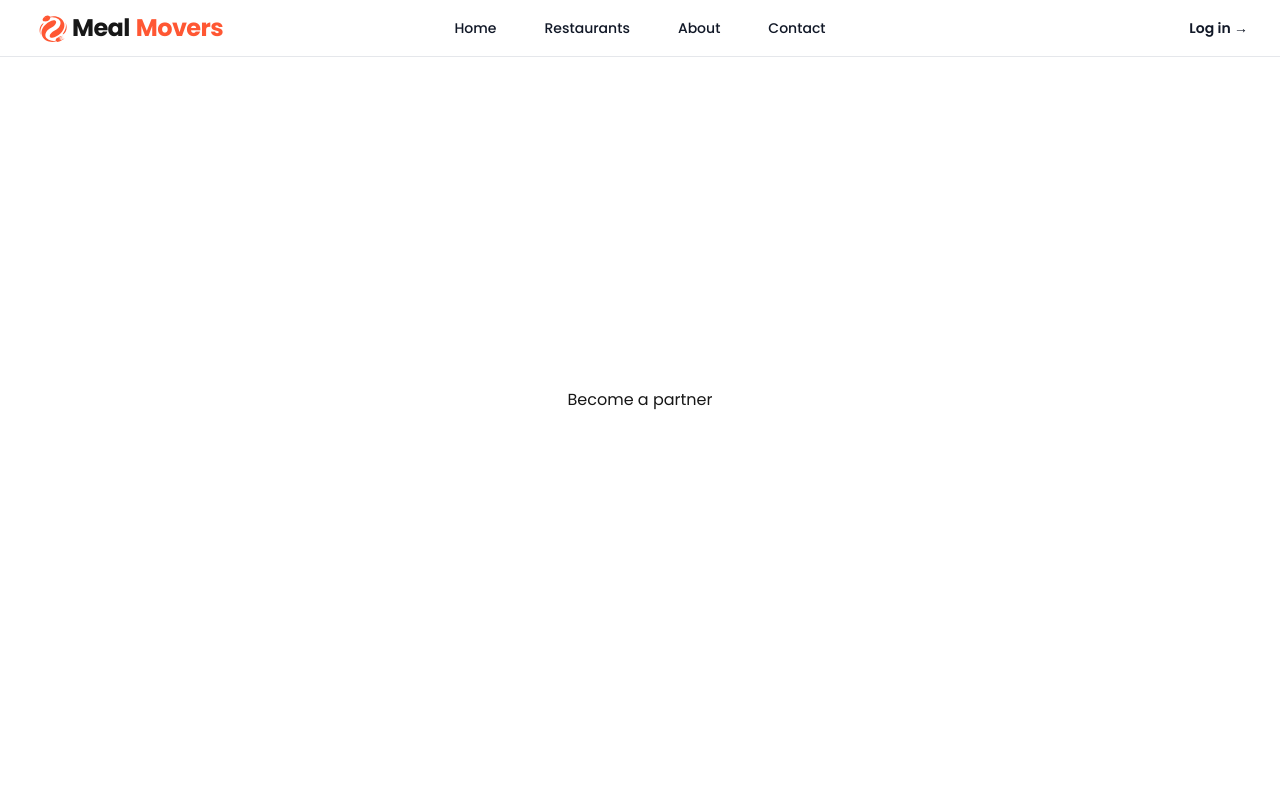
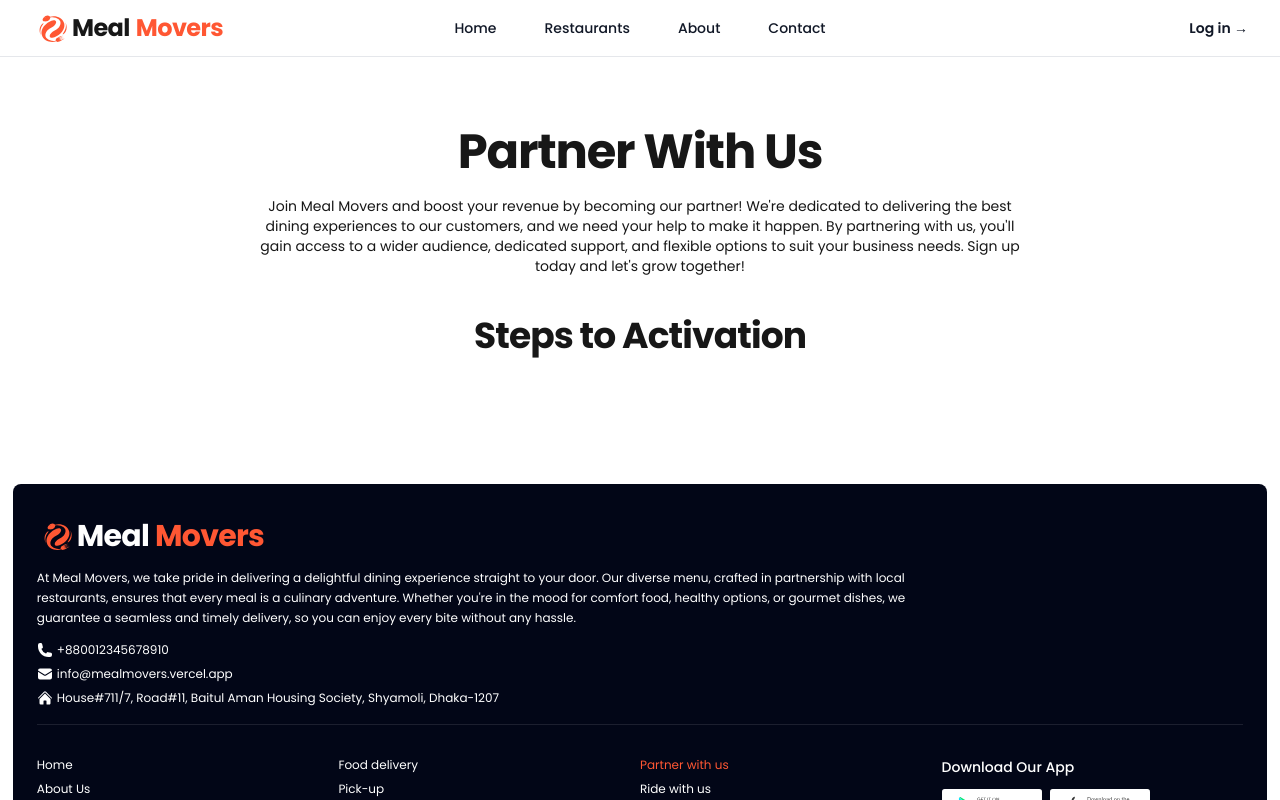
Before and after one commit to tasnimultas67/meal-movers-tas, a Next.js app: page /become-a-partner in a window 1280 px wide. Shown: the top 800 px of the page. Built offline with nearby package versions, Linux system fonts and the light colour scheme.

Commit message:
Enhance Become a Partner page with improved layout and metadata for better user engagement

```diff
--- a/app/become-a-partner/page.js
+++ b/app/become-a-partner/page.js
@@ -1,9 +1,30 @@
 import React from "react";
+
+export const metadata = {
+  title: "Partner With Us — Meal Movers",
+  description:
+    "Join Meal Movers and boost your revenue by becoming our partner! We''re dedicated to delivering the best dining experiences to our customers,and we need your help to make it happen. By partnering with us, you'll gain access to a wider audience, dedicated support, and flexible options to suit your business needs. Sign up today and let's grow together!",
+};
 
 const page = () => {
   return (
-    <div className="h-screen flex items-center justify-center">
-      <h2>Become a partner</h2>
+    <div className="w-11/12 m-auto py-32 space-y-10">
+      <div className="space-y-5 text-center">
+        <h1 className="text-5xl font-bold tracking-tight">Partner With Us</h1>
+        <p className="w-8/12 m-auto text-sm">
+          Join Meal Movers and boost your revenue by becoming our partner! We're
+          dedicated to delivering the best dining experiences to our customers,
+          and we need your help to make it happen. By partnering with us, you'll
+          gain access to a wider audience, dedicated support, and flexible
+          options to suit your business needs. Sign up today and let's grow
+          together!
+        </p>
+      </div>
+      <div>
+        <h2 className="text-4xl font-bold tracking-tight text-center">
+          Steps to Activation
+        </h2>
+      </div>
     </div>
   );
 };
```
